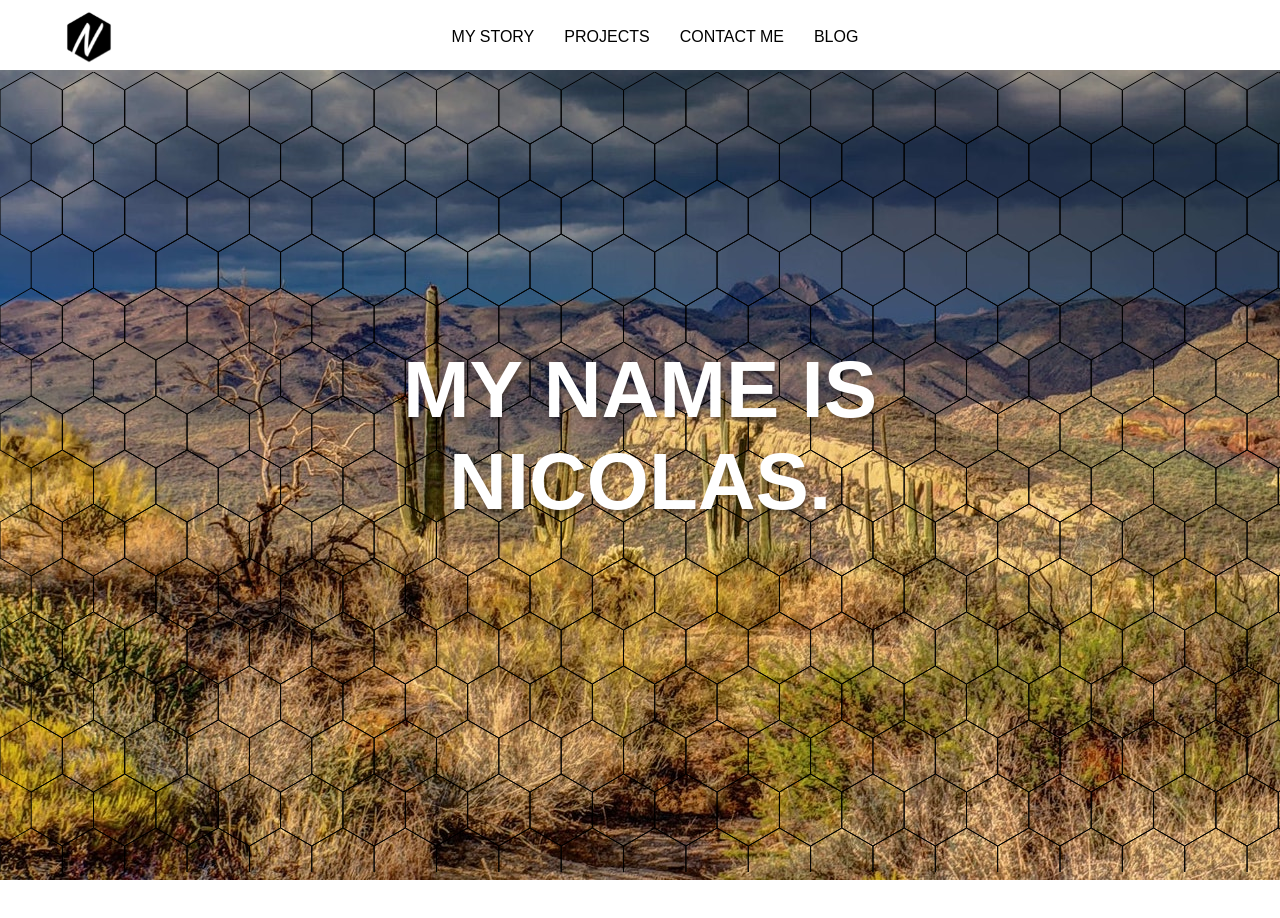
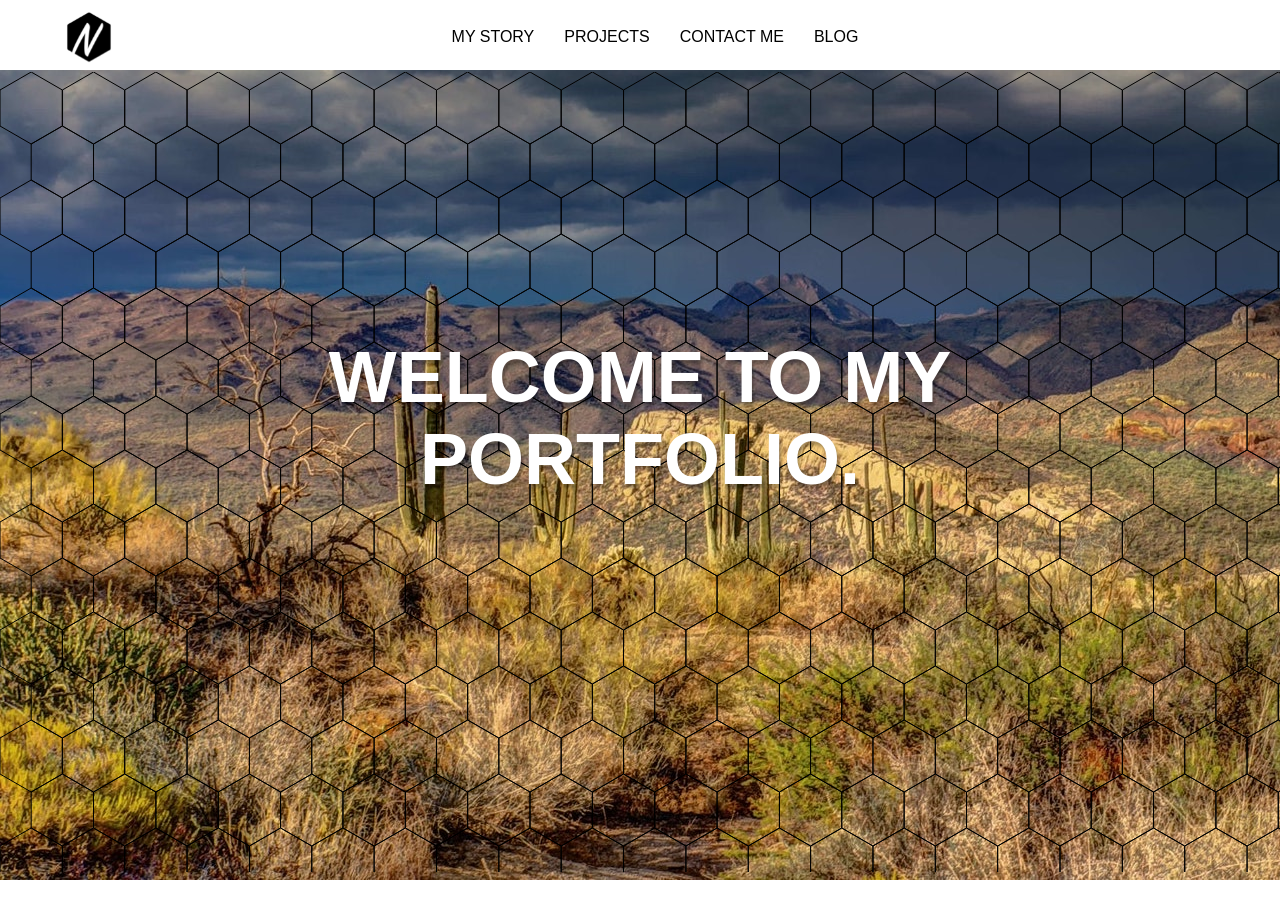
Before and after one commit to Gadget89/updated-portfolio, a React (Create React App) app: page / in a window 1280 px wide. Shown: the top 918 px of the page. Built offline with nearby package versions, Linux system fonts and the light colour scheme.

Commit message:
Updated landing message

```diff
--- a/src/Landing.js
+++ b/src/Landing.js
@@ -22,9 +22,8 @@ class Landing extends Component {
     var element = document.getElementById("change");
     var texts = [
       'Hello!',
-      'My name is Nicolas.',
       'Welcome to my portfolio.',
-      'Start exploring!'
+      'Nicolas Roybal<br>Web developer'
     ];
     var time = 3500;
 
--- a/src/main.css
+++ b/src/main.css
@@ -142,7 +142,7 @@ li {
 .landing-message {
   color: white;
   display: block;
-  font-size: 5em;
+  font-size: 4.5em;
   font-weight: 600;
   left: 25%;
   min-width: 50%;
```
